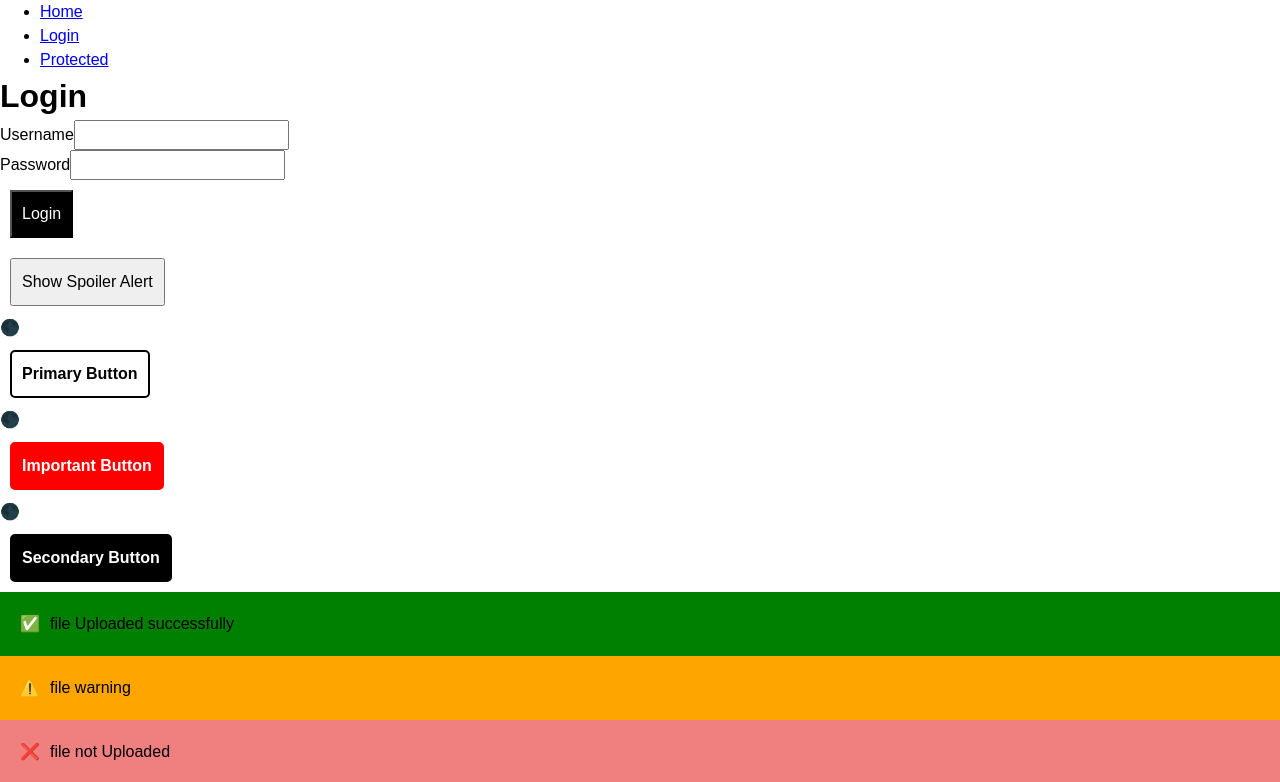
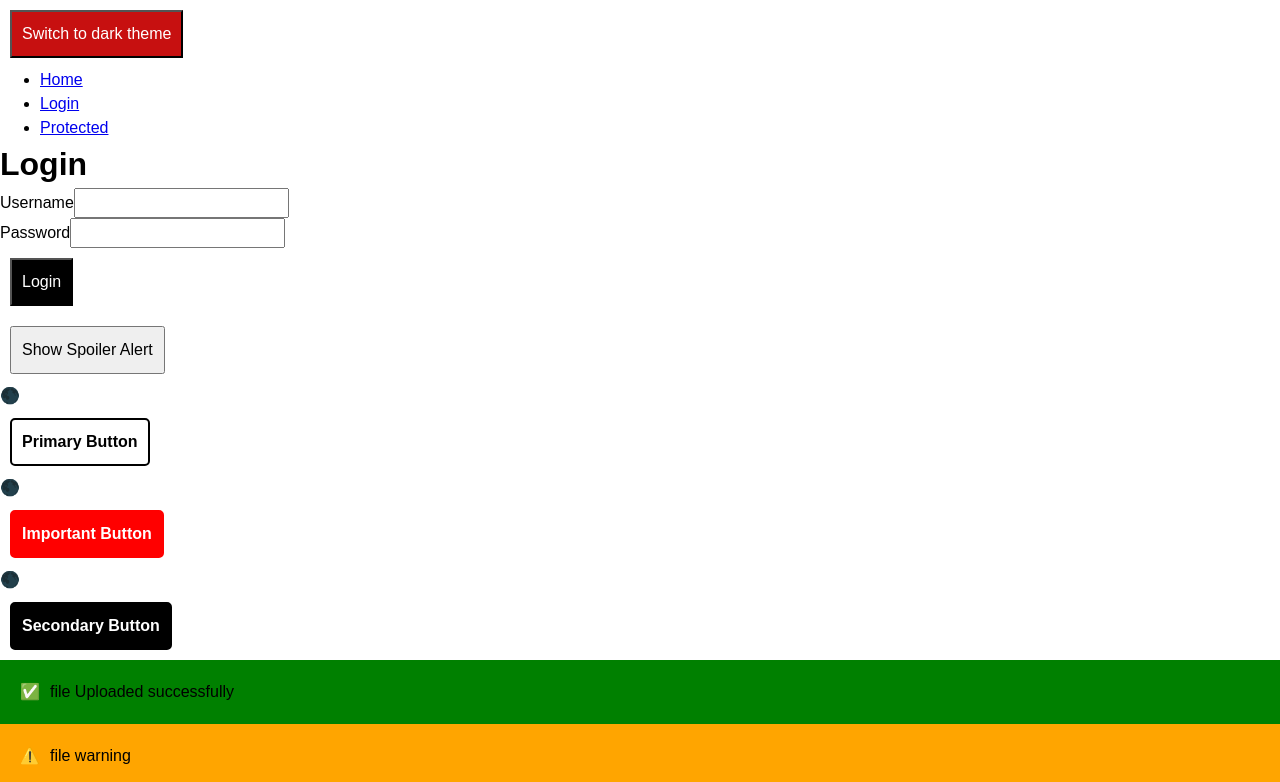
Before and after one commit to tannazma/react-architecture, a Next.js app: page /login in a window 1280 px wide. Shown: the top 782 px of the page. Built offline with nearby package versions, Linux system fonts and the light colour scheme.

Commit message:
using dark theme mode in layout navbar

```diff
--- a/src/components/layout.tsx
+++ b/src/components/layout.tsx
@@ -1,5 +1,6 @@
 import Link from "next/link";
 import { ReactNode } from "react";
+import DarkTheme from "./DarkTheme";
 
 interface LayoutProps {
   children: ReactNode;
@@ -16,6 +17,7 @@ const Footer = () => {
 const NavBar = () => {
   return (
     <div>
+      <DarkTheme variant="dark" />
       <nav>
         <ul>
           <li>
```
